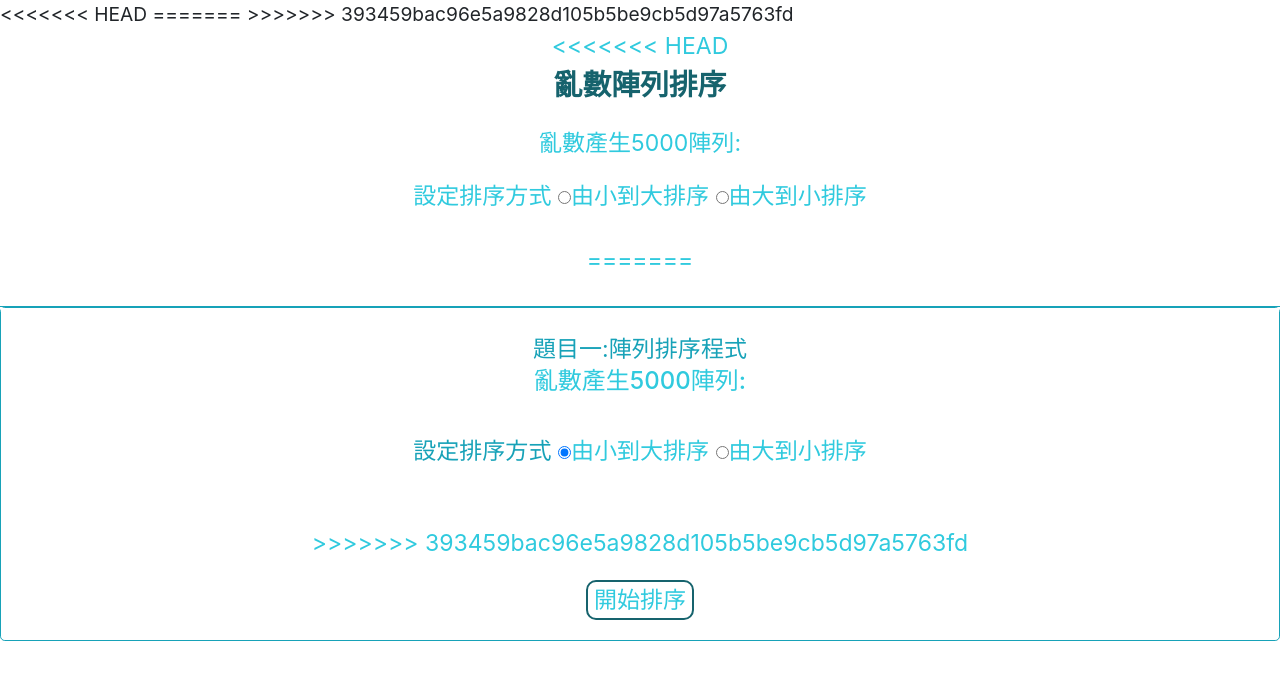
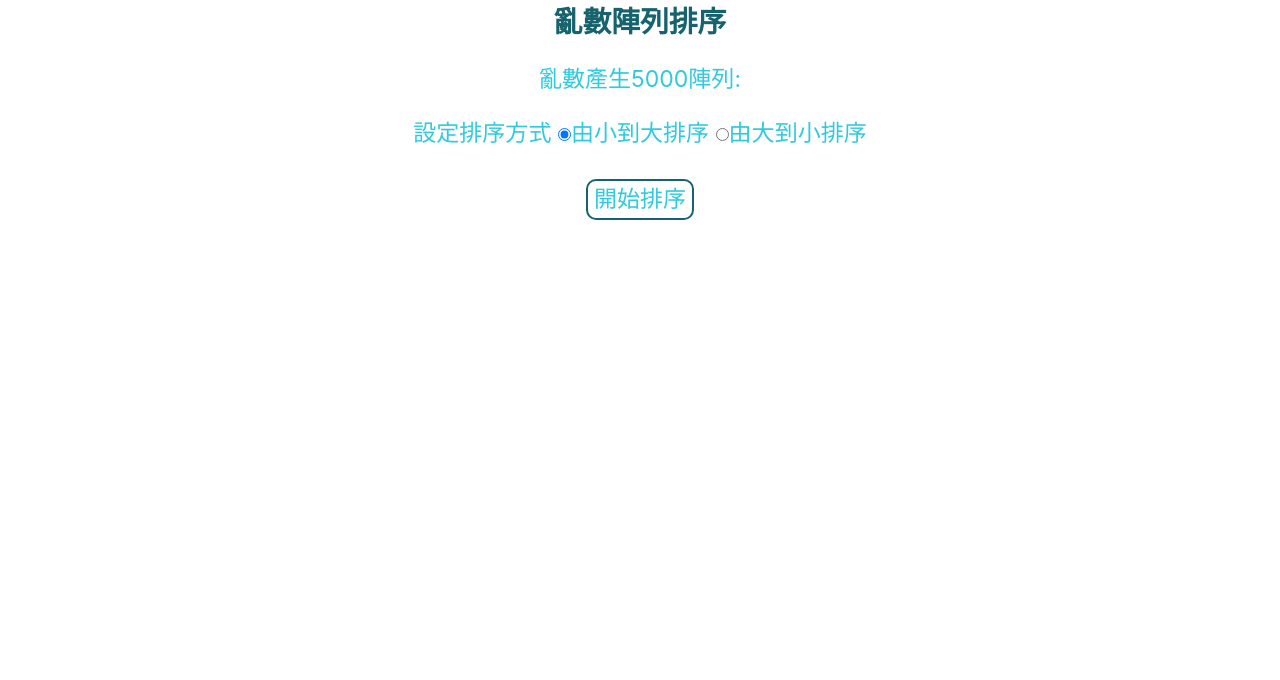
Before and after one commit to yu-11-22/homework, a PHP site: page /example01.php in a window 1280 px wide. Shown: the top 680 px of the page. Run offline with PHP 8.4, Linux system fonts and the light colour scheme.

Commit message:
修改example01

```diff
--- a/example01.php
+++ b/example01.php
@@ -5,39 +5,20 @@
     <meta charset="UTF-8">
     <meta http-equiv="X-UA-Compatible" content="IE=edge">
     <meta name="viewport" content="width=device-width, initial-scale=1.0">
-<<<<<<< HEAD
     <title>亂數陣列排序</title>
     <link rel="stylesheet" href="example.css">
-=======
-    <title>陣列排序程式</title>
      <!-- bootstrap css -->
     <link rel="stylesheet" href="bootstrap-4.6.1-dist/css/bootstrap.css">
->>>>>>> 393459bac96e5a9828d105b5be9cb5d97a5763fd
 </head>
 
 <body>
     <form action="example01.php" method="post" id="form1" name="form1">
-<<<<<<< HEAD
         <p class="title">亂數陣列排序</p>
         <p>亂數產生5000陣列:</p>
         <p>設定排序方式
             <label><input type="radio" name="RadioGroup1" value="1" id="RadioGroup1_0" checked="checked">由小到大排序</label>
             <label><input type="radio" name="RadioGroup1" value="2" id="RadioGroup1_1">由大到小排序</label>
         </p>
-=======
-    <div class="card-header bg-transparent border-info"></div>
-  <div class="card border-info md-3">
-    <div class="card-body text-info">題目一:陣列排序程式
-    <h5 class="card-title">亂數產生5000陣列:</h5>
-    <div class="card-body text-info">設定排序方式
-    <label><input type="radio" name="RadioGroup1" value="1" id="RadioGroup1_0" checked="checked">由小到大排序</label>
-        <label><input type="radio" name="RadioGroup1" value="2" id="RadioGroup1_1">由大到小排序</label>
-
-    </div>
-  </div>
-
-
->>>>>>> 393459bac96e5a9828d105b5be9cb5d97a5763fd
         <p>
             <input type="hidden" name="MM_form" id="MM_form" value="form1">
         </p>
```
